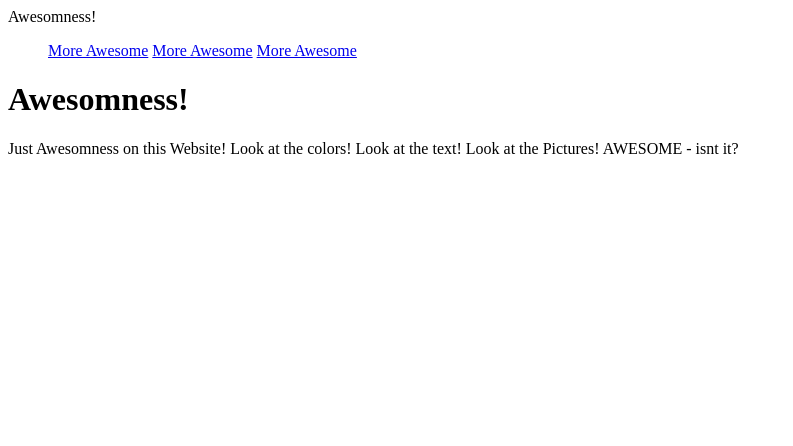
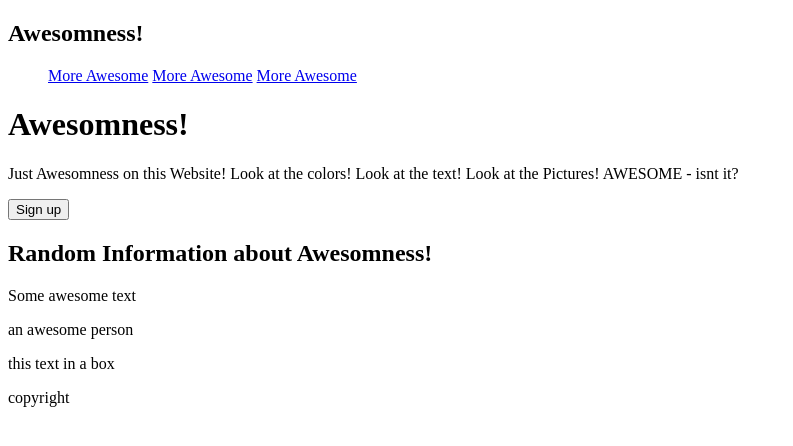
Before and after one commit to pyxelhaze/odin-theLandingPage, a plain HTML site: page index.html in a window 1280 px wide. Shown: the whole page, without its empty margins (0-793 px from the left). Drawn offline with Linux system fonts and the light colour scheme.

Commit message:
created the mainstructure html

```diff
--- a/index.html
+++ b/index.html
@@ -7,8 +7,9 @@
     <title>Awesome Website!</title>
   </head>
   <body>
+    <div class="header">
       <header>
-      Awesomness!
+        <h2>Awesomness!</h2>
 
         <ul>
           <a href="link to more awesomness">More Awesome</a>
@@ -16,10 +17,34 @@
           <a href="link to more awesomness">More Awesome</a>
         </ul>
       </header>
+    </div>
+    <div class="1">
       <h1>Awesomness!</h1>
       <p>
         Just Awesomness on this Website! Look at the colors! Look at the text!
         Look at the Pictures! AWESOME - isnt it?
       </p>
+      <button>Sign up</button>
+      <a img src="./pictures/"></a>
+    </div>
+    <div class="2">
+      <h2>Random Information about Awesomness!</h2>
+      <div class="info">
+        <a img src="./pictures/"></a>
+        <a img src="./pictures/"></a>
+        <a img src="./pictures/"></a>
+        <a img src="./pictures/"></a>
+      </div>
+    </div>
+    <div class ="3">
+        <p> Some awesome text</p>
+        <p>an awesome person</p>
+    </div>
+    <div class = "4">
+        <p>this text in a box</p>
+    </div>
+    <div class ="footer">
+        <p>copyright</p>
+    </div>
   </body>
 </html>
```
Lines whose indentation alone changed are shown as unchanged.
